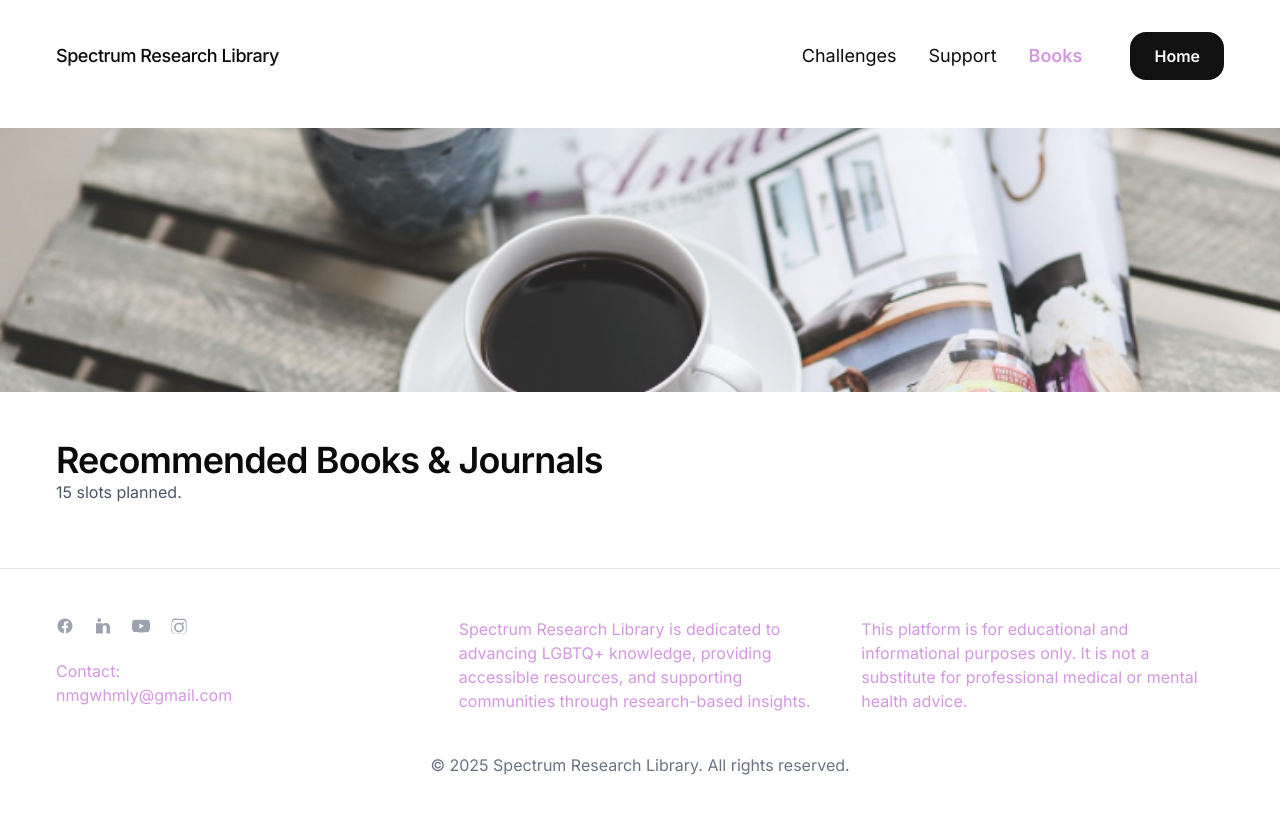
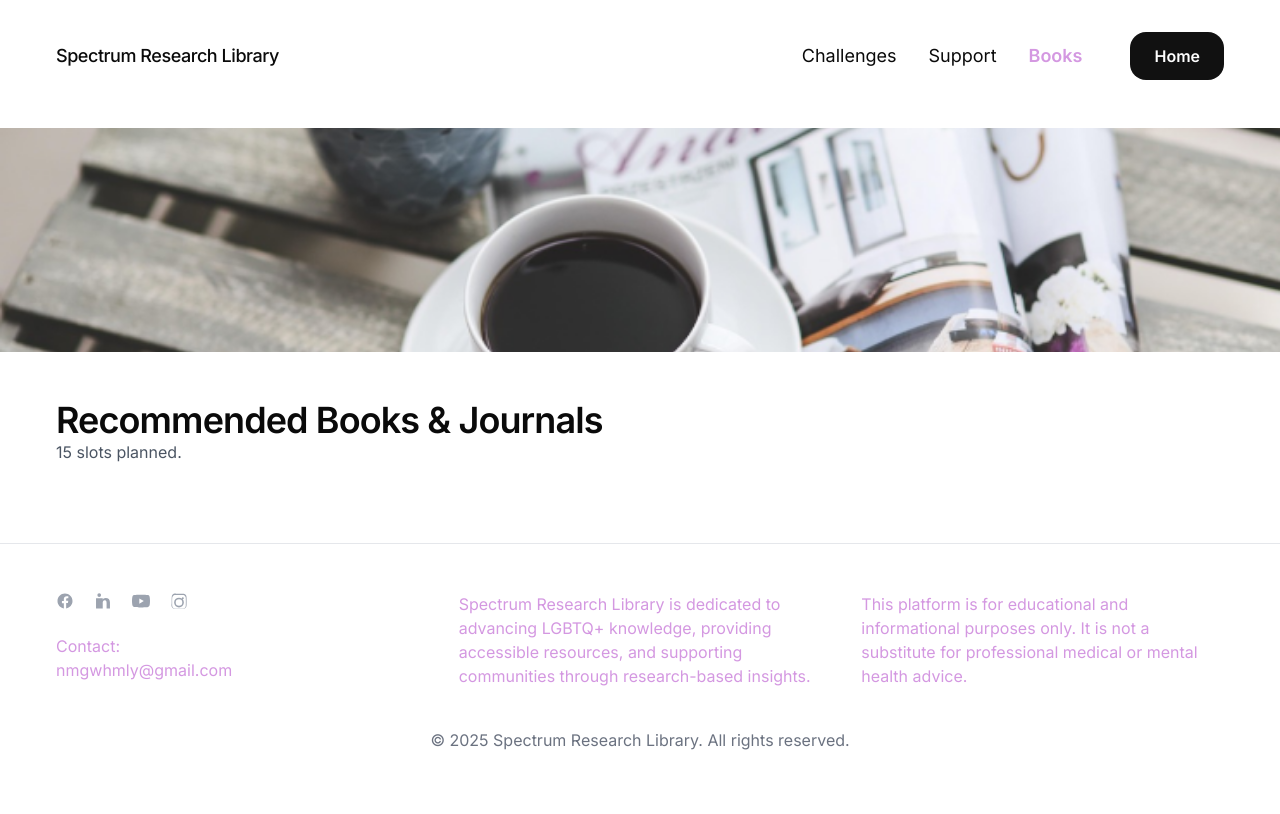
Before and after one commit to Annanayan/spectrum-research-library, a React (Vite) app: page /books in a window 1280 px wide. Shown: the top 814 px of the page. Built offline with nearby package versions, Linux system fonts and the light colour scheme.

Commit message:
Update HeroBar.tsx

```diff
--- a/src/shared/HeroBar.tsx
+++ b/src/shared/HeroBar.tsx
@@ -1,20 +1,16 @@
-import React from 'react'
-
 export default function HeroBar({ src, alt, children }: { src: string; alt: string; children?: React.ReactNode }) {
   return (
     <section className="w-full mb-12">
-      <div className="relative w-full overflow-hidden" style={{ aspectRatio: '1220 / 252' }}>
+      <div className="relative w-full" style={{ aspectRatio: '1440 / 252' }}>
         <img
           src={src}
           alt={alt}
-          className="h-full w-full object-cover"
+          className="absolute inset-0 h-full w-full object-cover"
         />
 
         {children ? (
           <div className="absolute inset-0">
-            {/* 让 overlay 内容跟页面容器左对齐，并垂直居中 */}
             <div className="container-xxl h-full flex items-center justify-start">
-              {/* 控制导航块的最大宽度，避免铺太开；可按需调宽 */}
               <div className="max-w-[560px] p-6 bg-transparent">
                 {children}
               </div>
```
